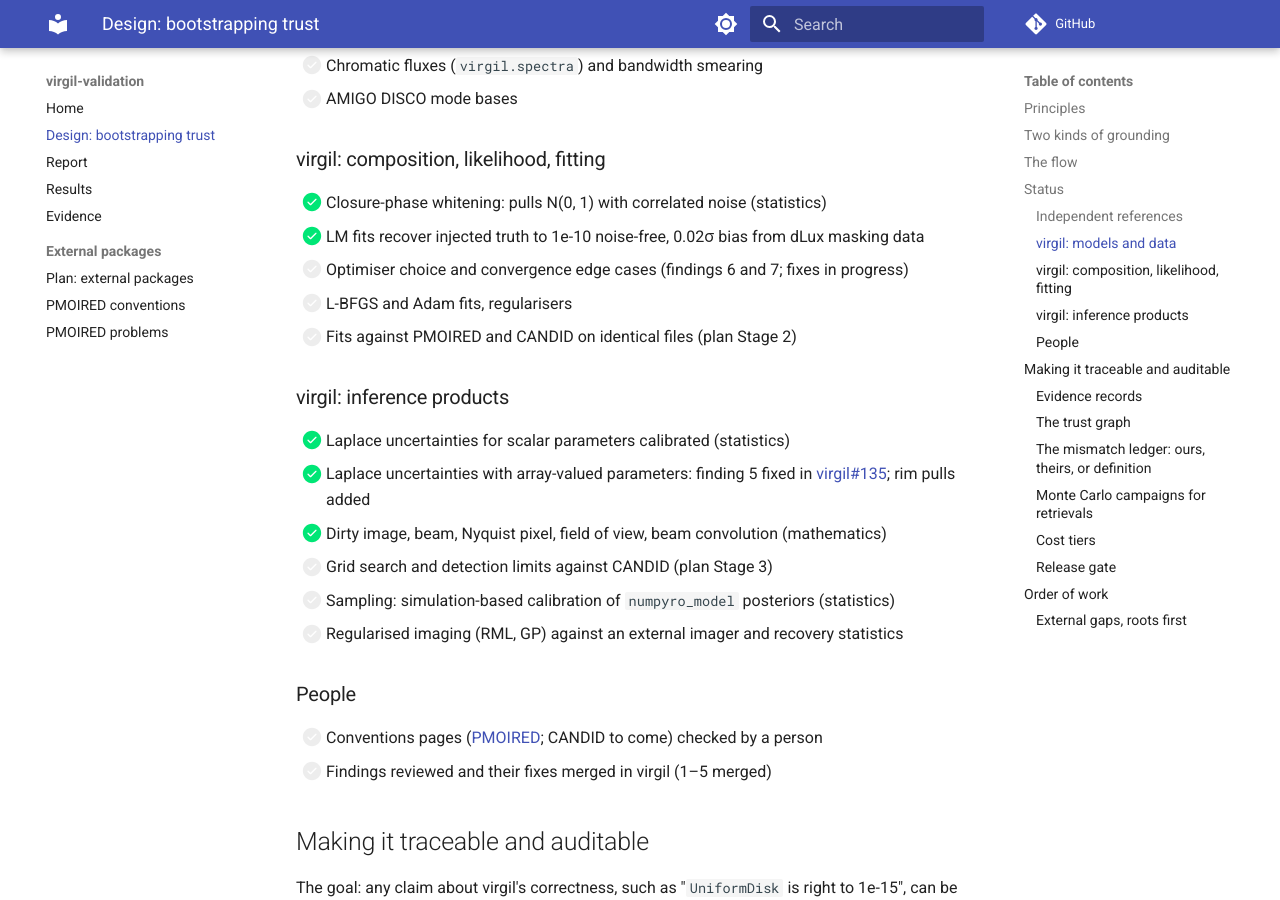
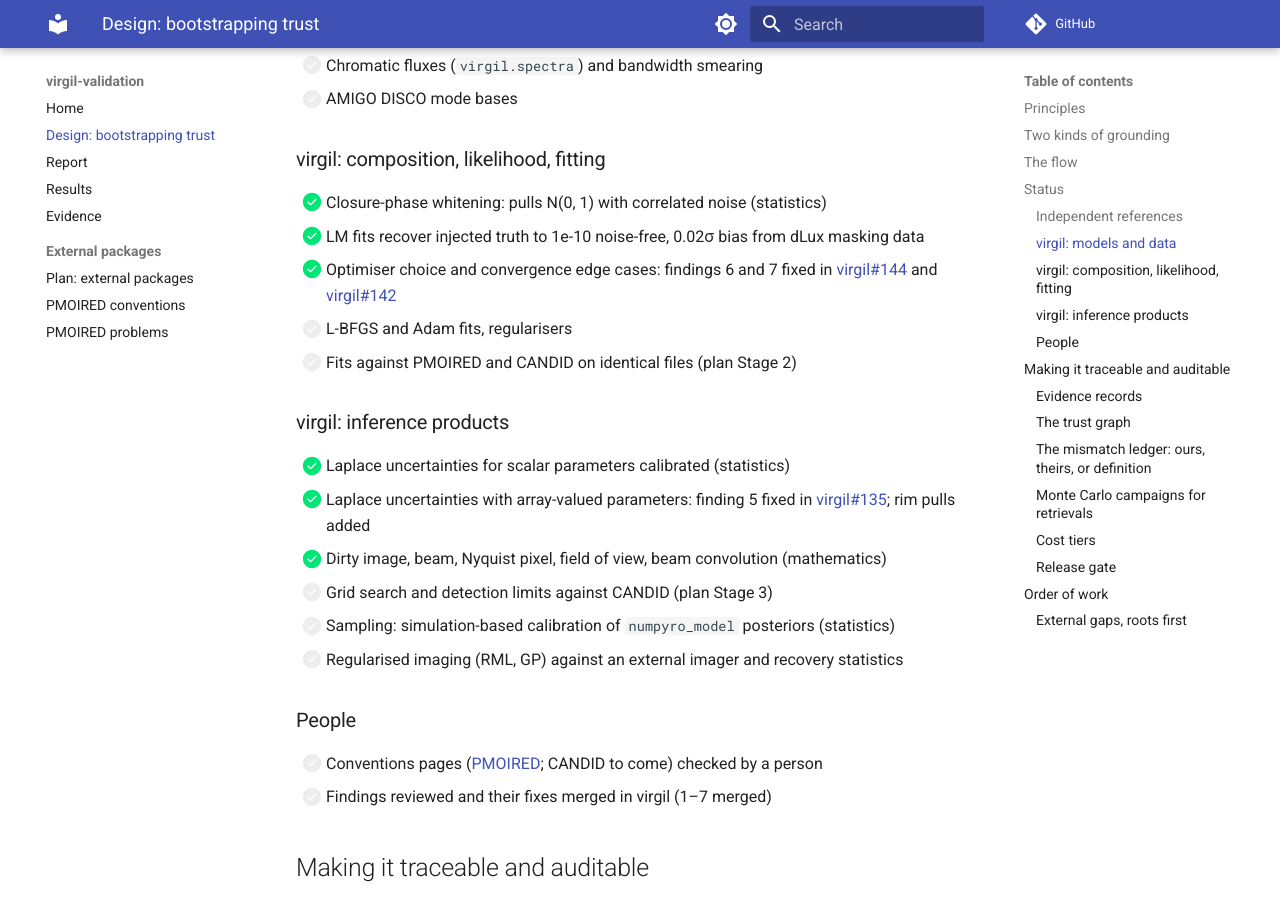
Before and after one commit to benjaminpope/virgil-validation, an MkDocs documentation site: the page built from docs/design.md, in a window 1280 px wide and 900 px high, scrolled down 3557 px. Built offline with MkDocs 1.6.1 and Material for MkDocs 9.7.7, drawn with Linux system fonts in a browser that asks for light colours; comment, search, counter and statistics services are not loaded.

Commit message:
Findings 6 and 7 fixed upstream (virgil#144, #142): their strict xfails become checks; pin virgil c6a8341
Co-Authored-By: Claude Opus 5.5 <noreply@anthropic.com>

```diff
--- a/docs/design.md
+++ b/docs/design.md
@@ -169,7 +169,7 @@ What is trusted now, and from which root. Details and numbers are in the
 
 - [x] Closure-phase whitening: pulls N(0, 1) with correlated noise (statistics)
 - [x] LM fits recover injected truth to 1e-10 noise-free, 0.02σ bias from dLux masking data
-- [ ] Optimiser choice and convergence edge cases (findings 6 and 7; fixes in progress)
+- [x] Optimiser choice and convergence edge cases: findings 6 and 7 fixed in [virgil#144](https://github.com/benjaminpope/virgil/pull/144) and [virgil#142](https://github.com/benjaminpope/virgil/pull/142)
 - [ ] L-BFGS and Adam fits, regularisers
 - [ ] Fits against PMOIRED and CANDID on identical files (plan Stage 2)
 
@@ -185,7 +185,7 @@ What is trusted now, and from which root. Details and numbers are in the
 ### People
 
 - [ ] Conventions pages ([PMOIRED](pmoired_conventions.md); CANDID to come) checked by a person
-- [ ] Findings reviewed and their fixes merged in virgil (1–5 merged)
+- [ ] Findings reviewed and their fixes merged in virgil (1–7 merged)
 
 ## Making it traceable and auditable
 
```
Also changed, not shown: README.md (+2 -2 lines), docs/report.md (+2 -2 lines), 2 other files.
